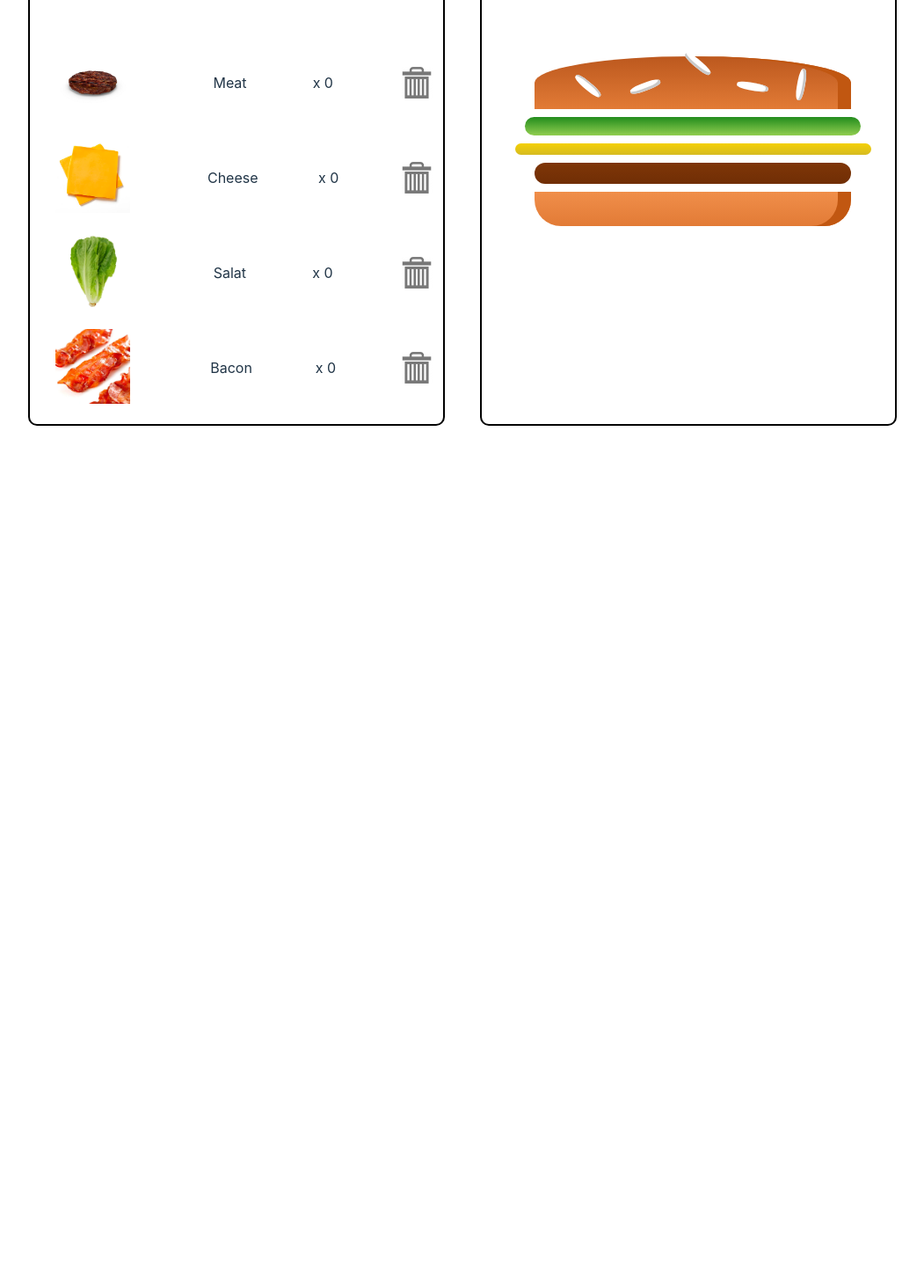
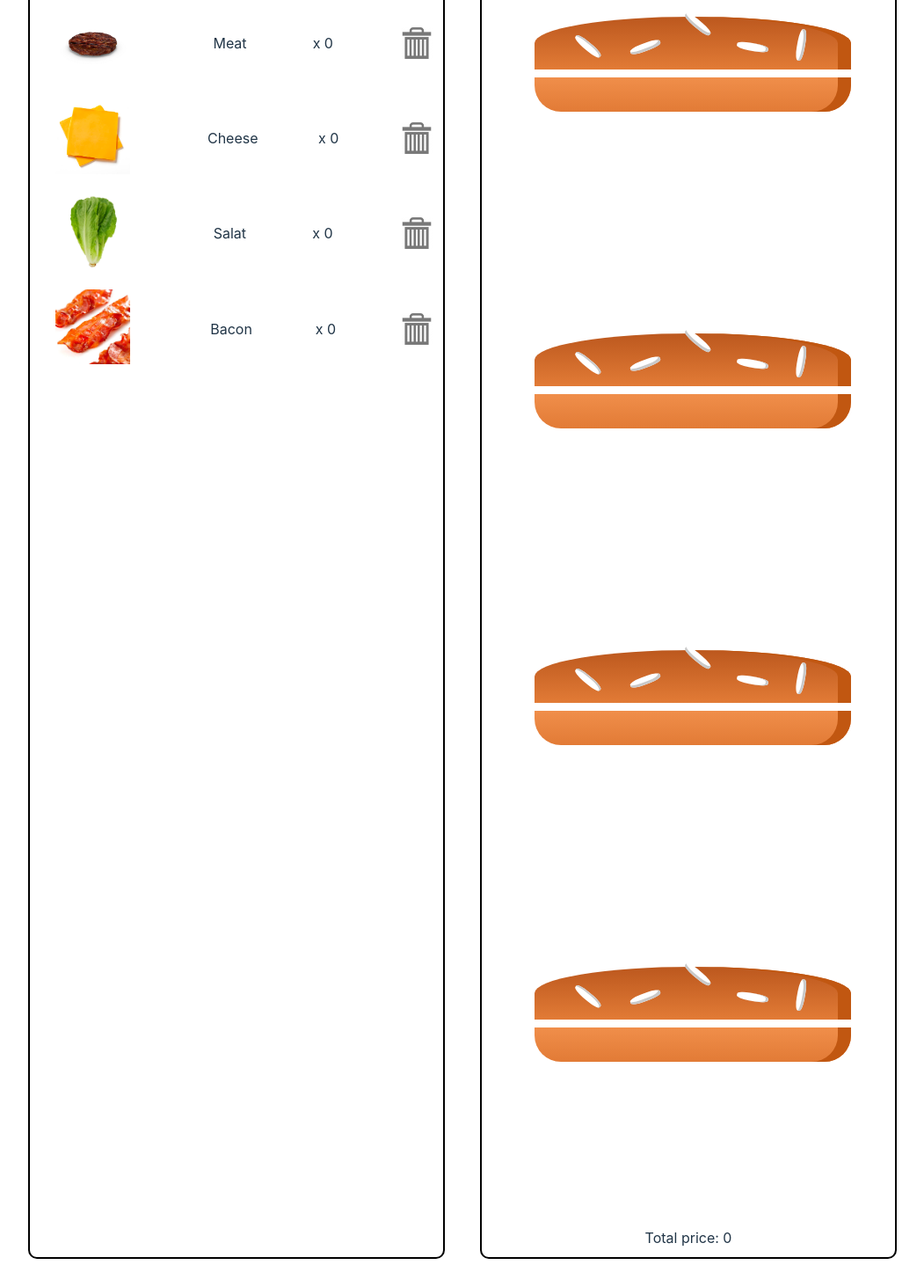
Before and after one commit to red88july/lab_work56, a React (Vite) app: page / in a window 1280 px wide. Shown: the part 239-1702 px from the top of the page at 88% size, without its empty margins (114-1165 px from the left). Before the commit the page ends 800 px from the top, so only its background shows below. Built offline with nearby package versions, Linux system fonts and the light colour scheme.

Commit message:
Add commit

```diff
--- a/src/App.tsx
+++ b/src/App.tsx
@@ -1,26 +1,70 @@
 import IngridientsComponent from './IngridientsComponent';
+import INGREDIENTS from './IngridientsComponent';
 import Ingredient from './Ingredient/Ingredient';
 import DeleteButton from './DeleteButton/DeleteButton';
 import Burger from './Burger/Burger';
 import './App.css';
-import {useState} from 'react';
+import { useState } from 'react';
+
 
 function App() {
-
   const [elements, setElements] = useState([
-    {name: 'Meat', count: 0},
-    {name: 'Cheese', count: 0},
-    {name: 'Salat', count: 0},
-    {name: 'Bacon', count: 0},
+    { name: 'Meat', count: 0 },
+    { name: 'Cheese', count: 0 },
+    { name: 'Salat', count: 0 },
+    { name: 'Bacon', count: 0 },
   ]);
 
+  const [totalPrice, setTotalPrice] = useState(0);
+
+
   const onClickIngredients = (index: number) => {
-    const incridientCount = {...elements[index]};
+    const incridientCount = { ...elements[index] };
     incridientCount.count++;
-    const  incridientCountCopy = [...elements];
+    const incridientCountCopy = [...elements];
     incridientCountCopy[index] = incridientCount;
     setElements(incridientCountCopy);
+
+    const totalPrice = calculateTotal();
+    setTotalPrice(totalPrice);
   };
+
+  const findName = (elementName: string) => {
+    const foundElement = INGREDIENTS.find((ingredient) => ingredient.name === elementName);
+    if (foundElement) {
+      return foundElement.price;
+    }
+    return 0;
+  };
+
+  const calculateTotal = () => {
+    const total = elements.reduce((acc, element) => {
+      const ingredientPrice = findName(element.name);
+      return acc + element.count * ingredientPrice;
+    }, 0);
+
+    return total;
+  };
+
+  const removeElement = (name: string) => {
+    const removedElement = INGREDIENTS.find((ingredient) => ingredient.name === name);
+    if (removedElement) {
+      const updatedElements = elements.map((element) => {
+        if (element.name === name) {
+          return {
+            ...element,
+            count: Math.max(0, element.count - 1)
+          };
+        }
+        return element;
+      });
+
+      setElements(updatedElements);
+      const total = calculateTotal();
+      setTotalPrice(total);
+    }
+  };
+
 
   return (
     <div className='main-box'>
@@ -41,14 +85,19 @@ function App() {
                 />
                 <span>{ingredient.name}</span>
                 <span>x {elements[index].count}</span>
-                    <DeleteButton image={''}/>
+                <DeleteButton
+                  image={''}
+                  onClickChange={() => removeElement(ingredient.name)}/>
               </div>
             ))}
           </div>
         </div>
         <div className='visualizer-burger-box'>
           <span>Burger</span>
-            <Burger />
+          {elements.map((element) => (
+            <Burger count={element.count} />
+          ))}
+          <span>Total price: {totalPrice} </span>
         </div>
       </div>
     </div>
--- a/src/Burger/Burger.tsx
+++ b/src/Burger/Burger.tsx
@@ -1,6 +1,40 @@
 import './Burger.css';
+import {Burger} from '../types';
 
-const Burger = () => {
+const Burger: React.FC<Burger>= (props) => {
+
+  const Meat = () => {
+    const MeatElement = [];
+    for (let  i = 0; i< props.count; i++) {
+      MeatElement.push(<div key={i} className="Meat"></div>, );
+    }
+    return MeatElement;
+  };
+
+  const Cheese = () => {
+    const CheeseElement = [];
+    for (let  i = 0; i< props.count; i++) {
+      CheeseElement.push(<div key={i} className="Cheese"></div>);
+    }
+    return CheeseElement;
+  };
+
+  const Salat = () => {
+    const SalatElement = [];
+    for (let  i = 0; i< props.count; i++) {
+      SalatElement.push(<div key={i} className="Salat"></div>);
+    }
+    return SalatElement;
+  };
+
+  const Bacon = () => {
+    const BaconElement = [];
+    for (let  i = 0; i< props.count; i++) {
+      BaconElement.push(<div key={i} className="Bacon"></div>);
+    }
+    return BaconElement;
+  };
+
   return (
     <div className='main-burger-box'>
       <div className="Burger">
@@ -8,9 +42,10 @@ const Burger = () => {
           <div className="Seeds1"></div>
           <div className="Seeds2"></div>
         </div>
-        <div className="Salad"></div>
-        <div className="Cheese"></div>
-        <div className="Meat"></div>
+        {Meat()}
+        {Cheese()}
+        {Salat()}
+        {Bacon()}
         <div className="BreadBottom"></div>
       </div>
     </div>
--- a/src/DeleteButton/DeleteButton.tsx
+++ b/src/DeleteButton/DeleteButton.tsx
@@ -3,11 +3,12 @@ import React from 'react';
 
 interface Basket {
   image: string,
+  onClickChange: () => void;
 }
 
-const DeleteButton: React.FC<Basket> = () => {
+const DeleteButton: React.FC<Basket> = (props) => {
   return (
-    <button className='remove-btn' type='button'></button>
+    <button className='remove-btn' type='button' onClick={props.onClickChange}></button>
   );
 };
 
--- a/src/types.d.ts
+++ b/src/types.d.ts
@@ -5,3 +5,7 @@ export interface IngridientsButton {
   count: number,
   onClick: () => void;
 }
+
+export interface Burger {
+  count: number,
+}
```
Lines whose indentation alone changed are shown as unchanged.
